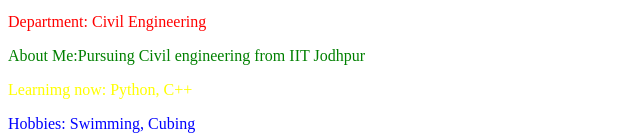
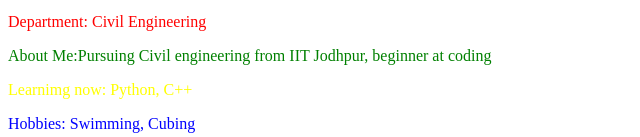
Before and after one commit to xTEJALx/tejal.github.io, a plain HTML site: page portfolio.html in a window 1280 px wide. Shown: the part 321-458 px from the top of the page, without its empty margins (0-640 px from the left). Drawn offline with Linux system fonts and the light colour scheme.

Commit message:
Update portfolio.html

```diff
--- a/portfolio.html
+++ b/portfolio.html
@@ -5,7 +5,7 @@
 <img src="photo.png" alt="photo" width="200" height="200">
 <p style="color:blue;">Name: Tejal Kumari</p>
 <p style="color:red;">Department: Civil Engineering</p>
-<p style="color:green;">About Me:Pursuing Civil engineering from IIT Jodhpur</p>
+<p style="color:green;">About Me:Pursuing Civil engineering from IIT Jodhpur, beginner at coding</p>
 <p style="color:yellow;">Learnimg now: Python, C++
 <p style="color:blue;">Hobbies: Swimming, Cubing
 </body>
```
